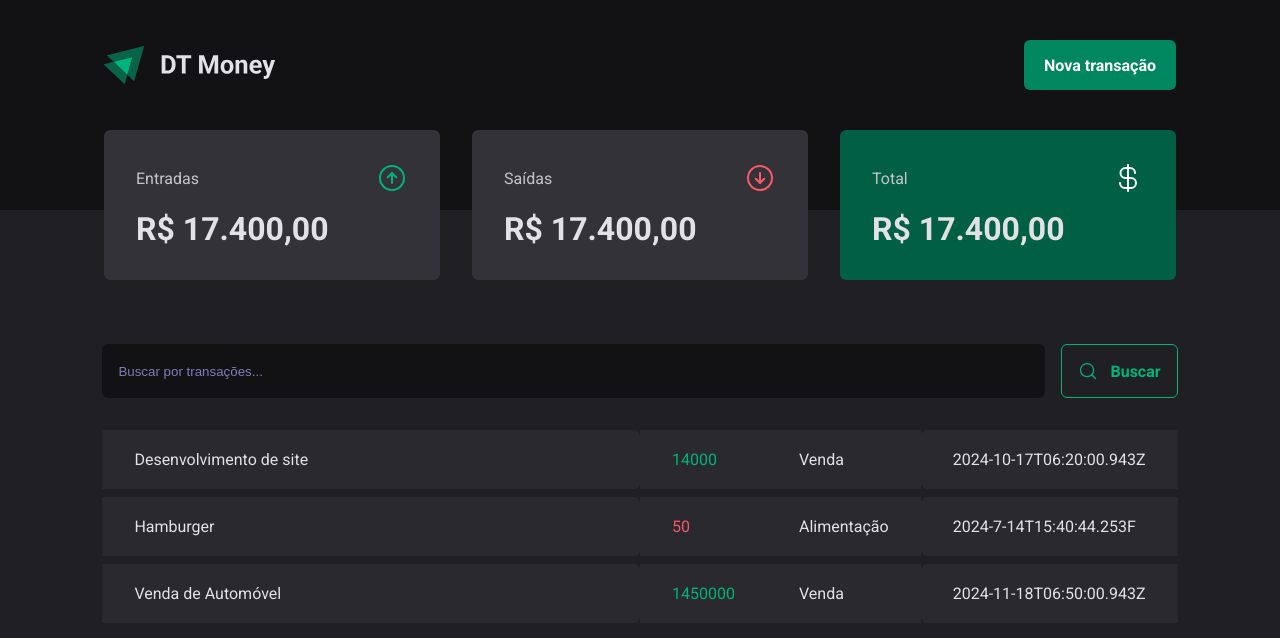
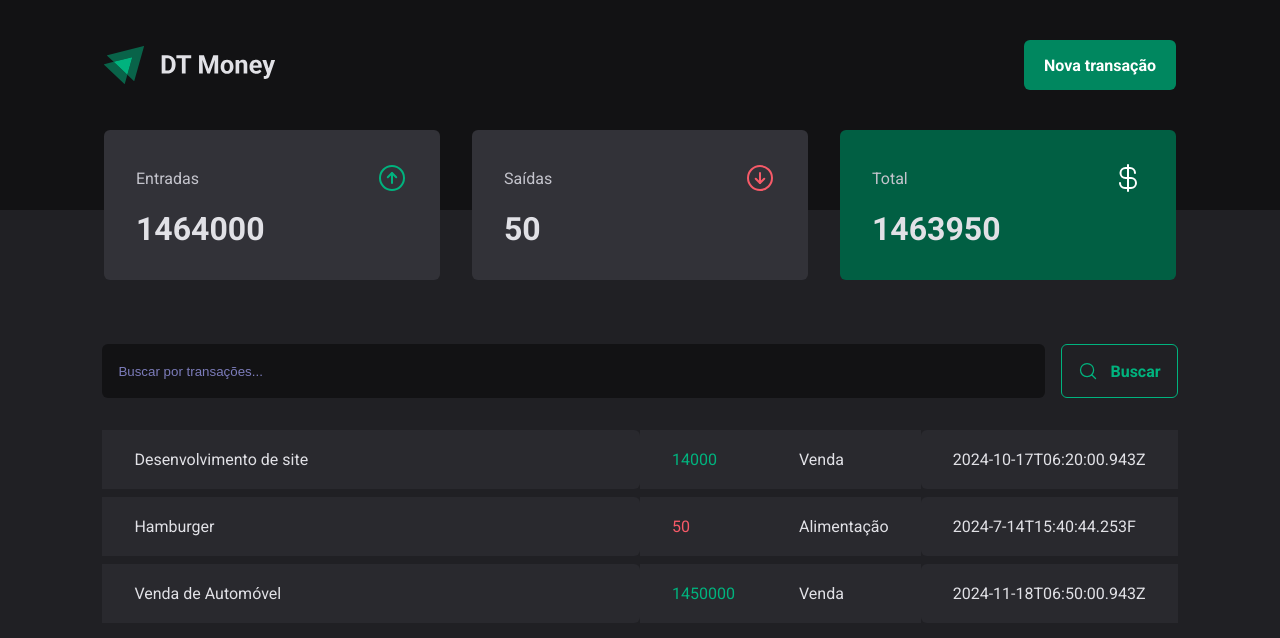
Before and after one commit to KicungaTI97/DT-Money, a React (Vite) app: page / in a window 1280 px wide. Shown: the top 638 px of the page. Built offline with nearby package versions, Linux system fonts and the light colour scheme; data requests are answered from the project's data file.

Commit message:
Conexão com API-Calculando resumo de transaçães

```diff
--- a/src/components/Summary/index.tsx
+++ b/src/components/Summary/index.tsx
@@ -6,6 +6,24 @@ import { TransactionsContext } from "../../context/TransactionsContext";
 export function Summary(){
     const {transactions} = useContext(TransactionsContext)
 
+    const summary = transactions.reduce(
+        (acc, transaction) =>{
+            if(transaction.type === 'income'){
+                acc.income += transaction.price;
+                acc.total += transaction.price;
+            }
+            else{
+                acc.outcome += transaction.price;
+                acc.total -= transaction.price;
+            }
+
+            return acc;
+        },
+        {
+            income: 0,
+            outcome: 0,
+            total: 0
+        })
     return(
     <SummaryContainer>
         <SummaryCard>
@@ -14,7 +32,7 @@ export function Summary(){
                 <ArrowCircleUp size={32} color="#00b37e"/>
             </header>
 
-            <strong>R$ 17.400,00</strong>
+            <strong>{summary.income}</strong>
         </SummaryCard>
         <SummaryCard>
             <header>
@@ -22,7 +40,7 @@ export function Summary(){
                 <ArrowCircleDown size={32} color="#f75a68"/>
             </header>
 
-            <strong>R$ 17.400,00</strong>
+            <strong>{summary.outcome}</strong>
         </SummaryCard>
         <SummaryCard variant="green">
             <header>
@@ -30,7 +48,7 @@ export function Summary(){
                 <CurrencyDollar size={32} color="#fff"/>
             </header>
 
-            <strong>R$ 17.400,00</strong>
+            <strong>{summary.total}</strong>
         </SummaryCard>
     </SummaryContainer>
     )
```
